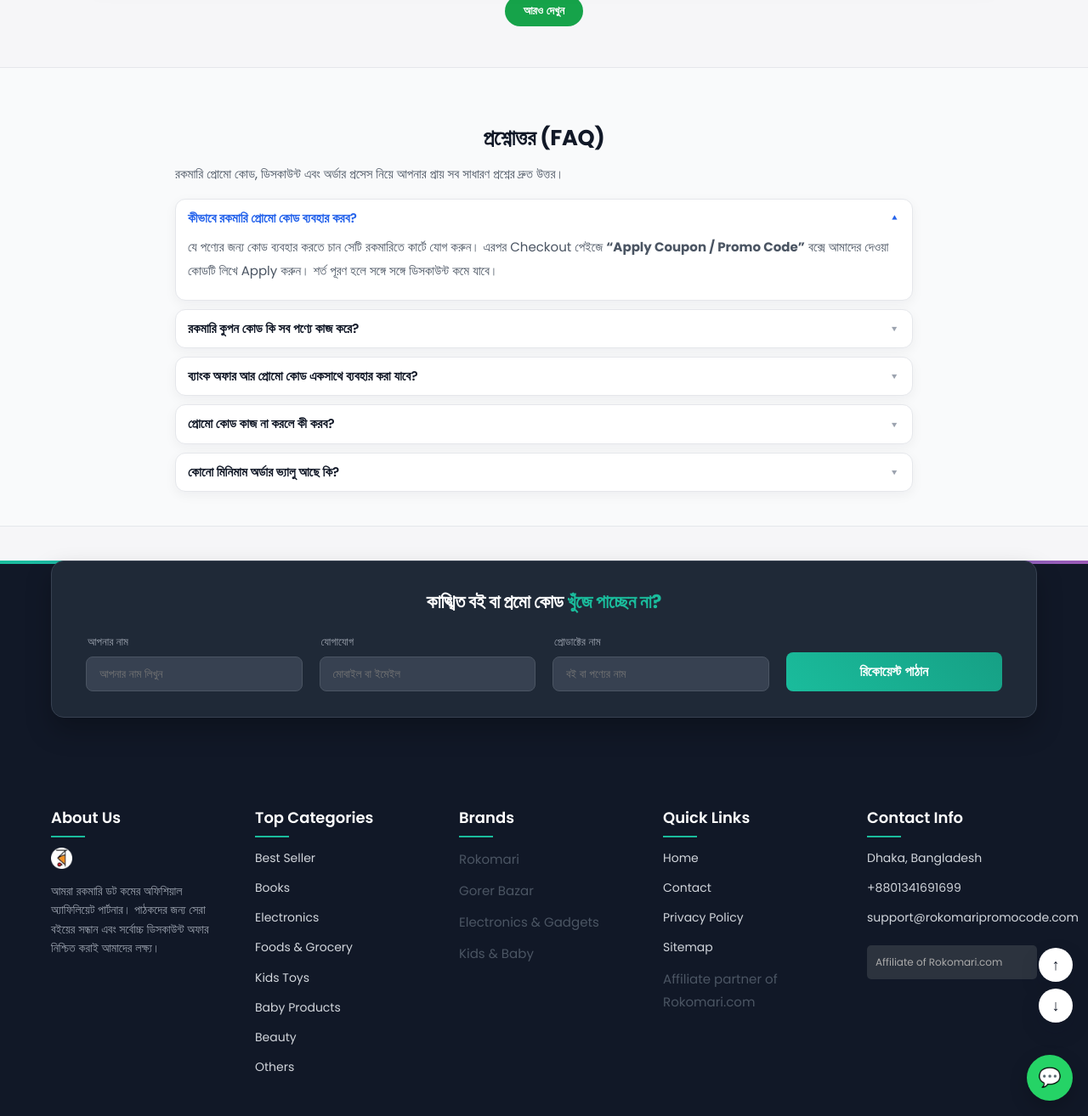
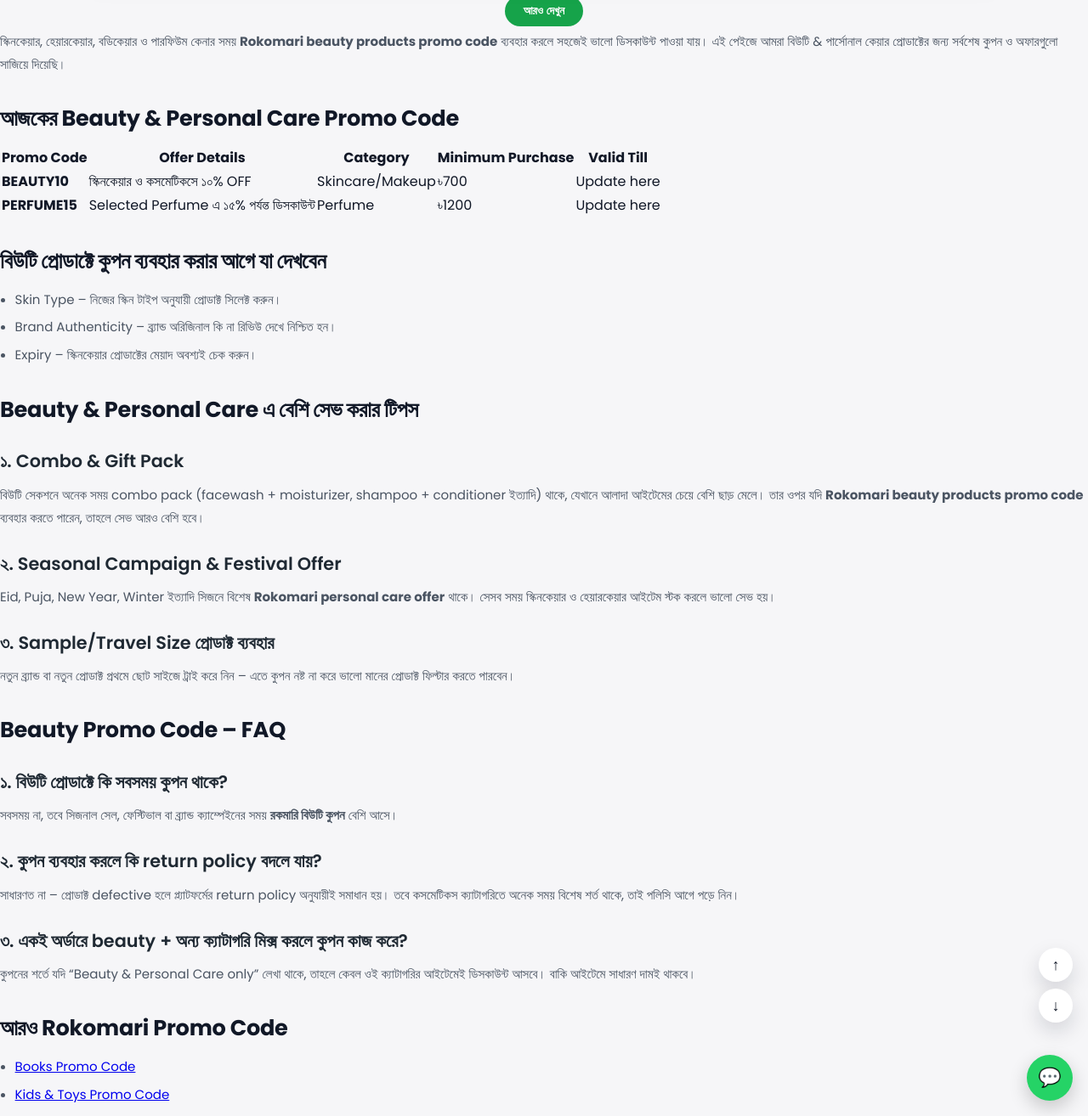
Before and after one commit to RokomariPromoCode/rokomaripromocode.github.io, a Jekyll site: the page built from beauty.md, in a window 1280 px wide and 1400 px high, scrolled down 2465 px, cut to the strip 86-1400 px from the top of the window. Shown: the whole strip at 85% size. Built offline with Jekyll 4.4.1, drawn with Linux system fonts in a browser that asks for light colours; some of the changed text lies outside the part shown.

Commit message:
Update beauty.md

```diff
--- a/beauty.md
+++ b/beauty.md
@@ -1,8 +1,15 @@
 ---
 layout: default
-title: "Rokomari Beauty Promo Code – বিউটি & পার্সোনাল কেয়ার ডিসকাউন্ট"
+title: "Rokomari Beauty Products Promo Code – বিউটি & পার্সোনাল কেয়ার কুপন"
 permalink: /rokomari-beauty/
-description: "স্কিনকেয়ার, হেয়ারকেয়ার, মেকআপ ও পার্সোনাল কেয়ার প্রোডাক্টে Rokomari promo code ব্যবহার করে সেভ করুন। সব জনপ্রিয় বিউটি অফার ও কুপন এখানে তালিকাভুক্ত।"
+description: "Rokomari beauty products promo code, স্কিনকেয়ার, হেয়ারকেয়ার, পারফিউম ও পার্সোনাল কেয়ার আইটেমে আজকের কুপন কোড ও ডিসকাউন্ট অফার একসাথে দেখুন।"
+keywords:
+  - rokomari beauty products promo code
+  - rokomari personal care offer
+  - রকমারি বিউটি কুপন
+  - রকমারি পার্সোনাল কেয়ার অফার
+  - rokomari skincare discount
+  - rokomari perfume promo code
 ---
 <main id="main" data-src="/data/beauty.json" data-cards="true">
   <h1 class="page-title">Rokomari Promo Code For Beauty Products</h1>
@@ -16,6 +23,112 @@
   </p>
 </main>
 
+<section>
+  <p>
+    স্কিনকেয়ার, হেয়ারকেয়ার, বডিকেয়ার ও পারফিউম কেনার সময়
+    <strong>Rokomari beauty products promo code</strong> ব্যবহার করলে সহজেই ভালো ডিসকাউন্ট পাওয়া যায়।
+    এই পেইজে আমরা বিউটি & পার্সোনাল কেয়ার প্রোডাক্টের জন্য সর্বশেষ কুপন ও অফারগুলো সাজিয়ে দিয়েছি।
+  </p>
+</section>
+
+<section>
+  <h2>আজকের Beauty & Personal Care Promo Code</h2>
+
+  <!-- Replace with live offers -->
+  <table>
+    <thead>
+      <tr>
+        <th>Promo Code</th>
+        <th>Offer Details</th>
+        <th>Category</th>
+        <th>Minimum Purchase</th>
+        <th>Valid Till</th>
+      </tr>
+    </thead>
+    <tbody>
+      <tr>
+        <td><strong>BEAUTY10</strong></td>
+        <td>স্কিনকেয়ার ও কসমেটিকসে ১০% OFF</td>
+        <td>Skincare/Makeup</td>
+        <td>৳700</td>
+        <td>Update here</td>
+      </tr>
+      <tr>
+        <td><strong>PERFUME15</strong></td>
+        <td>Selected Perfume এ ১৫% পর্যন্ত ডিসকাউন্ট</td>
+        <td>Perfume</td>
+        <td>৳1200</td>
+        <td>Update here</td>
+      </tr>
+    </tbody>
+  </table>
+</section>
+
+<section>
+  <h2>বিউটি প্রোডাক্টে কুপন ব্যবহার করার আগে যা দেখবেন</h2>
+  <ul>
+    <li>Skin Type – নিজের স্কিন টাইপ অনুযায়ী প্রোডাক্ট সিলেক্ট করুন।</li>
+    <li>Brand Authenticity – ব্র্যান্ড অরিজিনাল কি না রিভিউ দেখে নিশ্চিত হন।</li>
+    <li>Expiry – স্কিনকেয়ার প্রোডাক্টের মেয়াদ অবশ্যই চেক করুন।</li>
+  </ul>
+</section>
+
+<section>
+  <h2>Beauty & Personal Care এ বেশি সেভ করার টিপস</h2>
+
+  <h3>১. Combo & Gift Pack</h3>
+  <p>
+    বিউটি সেকশনে অনেক সময় combo pack (facewash + moisturizer, shampoo + conditioner ইত্যাদি)
+    থাকে, যেখানে আলাদা আইটেমের চেয়ে বেশি ছাড় মেলে। তার ওপর যদি <strong>Rokomari beauty products promo code</strong> ব্যবহার করতে পারেন,
+    তাহলে সেভ আরও বেশি হবে।
+  </p>
+
+  <h3>২. Seasonal Campaign & Festival Offer</h3>
+  <p>
+    Eid, Puja, New Year, Winter ইত্যাদি সিজনে বিশেষ <strong>Rokomari personal care offer</strong> থাকে।
+    সেসব সময় স্কিনকেয়ার ও হেয়ারকেয়ার আইটেম স্টক করলে ভালো সেভ হয়।
+  </p>
+
+  <h3>৩. Sample/Travel Size প্রোডাক্ট ব্যবহার</h3>
+  <p>
+    নতুন ব্র্যান্ড বা নতুন প্রোডাক্ট প্রথমে ছোট সাইজে ট্রাই করে নিন –
+    এতে কুপন নষ্ট না করে ভালো মানের প্রোডাক্ট ফিল্টার করতে পারবেন।
+  </p>
+</section>
+
+<section>
+  <h2>Beauty Promo Code – FAQ</h2>
+
+  <h3>১. বিউটি প্রোডাক্টে কি সবসময় কুপন থাকে?</h3>
+  <p>
+    সবসময় না, তবে সিজনাল সেল, ফেস্টিভাল বা ব্র্যান্ড ক্যাম্পেইনের সময়
+    <strong>রকমারি বিউটি কুপন</strong> বেশি আসে।
+  </p>
+
+  <h3>২. কুপন ব্যবহার করলে কি return policy বদলে যায়?</h3>
+  <p>
+    সাধারণত না – প্রোডাক্ট defective হলে প্ল্যাটফর্মের return policy অনুযায়ীই সমাধান হয়।
+    তবে কসমেটিকস ক্যাটাগরিতে অনেক সময় বিশেষ শর্ত থাকে, তাই পলিসি আগে পড়ে নিন।
+  </p>
+
+  <h3>৩. একই অর্ডারে beauty + অন্য ক্যাটাগরি মিক্স করলে কুপন কাজ করে?</h3>
+  <p>
+    কুপনের শর্তে যদি “Beauty & Personal Care only” লেখা থাকে,
+    তাহলে কেবল ওই ক্যাটাগরির আইটেমেই ডিসকাউন্ট আসবে। বাকি আইটেমে সাধারণ দামই থাকবে।
+  </p>
+</section>
+
+<section>
+  <h2>আরও Rokomari Promo Code</h2>
+  <ul>
+    <li><a href="/rokomari-books/">Books Promo Code</a></li>
+    <li><a href="/rokomari-kids/">Kids & Toys Promo Code</a></li>
+    <li><a href="/rokomari-stationery/">Stationery Promo Code</a></li>
+  </ul>
+</section>
+
+
+
 <script>
   window.FORCE_LOAD_CARDS = true;
 </script>
```
